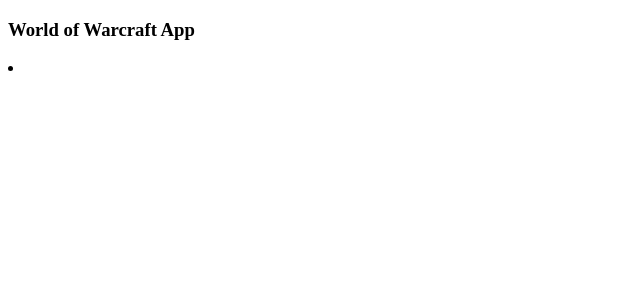
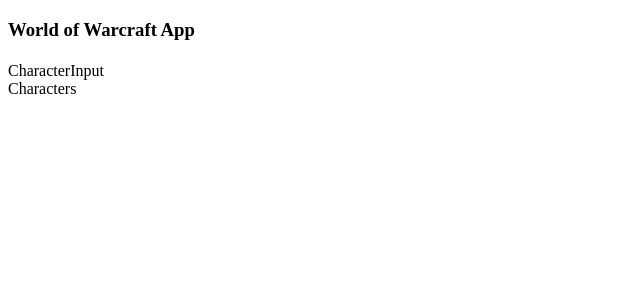
Before and after one commit to HuydDo/wow, a React (Create React App) app in the folder wow-frontend/: page /players/1 in a window 1280 px wide. Shown: the top 300 px of the page, without its empty margins (0-640 px from the left). Built offline with nearby package versions, Linux system fonts and the light colour scheme; no server answers.

Commit message:
created Characters and CharacterContainer components, CharactersContainer container, added Switch to PlayersContainer, rendered CharacersContainer component in Player component

```diff
--- /dev/null
+++ b/wow-frontend/src/components/CharacterInput.js
@@ -0,0 +1,11 @@
+import React, { Component } from 'react'
+
+export default class CharacterInput extends Component {
+  render() {
+    return (
+      <div>
+        CharacterInput
+      </div>
+    )
+  }
+}
--- /dev/null
+++ b/wow-frontend/src/components/Characters.js
@@ -0,0 +1,12 @@
+import React from 'react'
+
+// export default function Characters(props) {
+const Characters = (props) => {
+  return (
+    <div>
+      Characters
+    </div>
+  )
+}
+
+export default Characters
--- a/wow-frontend/src/components/Player.js
+++ b/wow-frontend/src/components/Player.js
@@ -1,18 +1,22 @@
 import React from 'react'
+import {Redirect} from 'react-router-dom'
+import CharactersContainer from '../containers/CharactersContainer'
 
 const Player = (props) => {
-  console.log(props)
+  // console.log(props)
 
   let player = props.players[props.match.params.id - 1]
   console.log(player)
 
   return(
-      <li>
-        { player ? player.name : null}
-      </li>
+    <div>
+      <h4>
+        {/* {player ? null :<Redirect to='/players'/>} */}
+        {player ? player.name : null}
+      </h4>
+      <CharactersContainer player={player}/>
+    </div>
   )
-
-
 }
 
 export default Player
--- a/wow-frontend/src/components/Players.js
+++ b/wow-frontend/src/components/Players.js
@@ -1,10 +1,14 @@
 import React from 'react'
+import {Route, Link} from 'react-router-dom'
 import Player from './Player'
 const Players = (props) => {
 
   return (
     <div>
-      {props.players.map(player =><div key={player.id}><Player player={player}/></div> )}
+      {props.players.map(player =>
+        <li key={player.id}>
+          <Link to={`/players/${player.id}`}>{player.name}</Link>
+         </li> )}
     </div>
   )
 
--- /dev/null
+++ b/wow-frontend/src/containers/CharactersContainer.js
@@ -0,0 +1,18 @@
+import React from 'react'
+import CharacterInput from '../components/CharacterInput'
+import Characters from '../components/Characters'
+
+class CharacterContainer extends React.Component{
+
+  render(){
+    return(
+      <div>
+        <CharacterInput/>
+        <Characters characters={this.props.player && this.props.player.characters}/>
+      </div>
+    )
+
+  }
+}
+
+export default CharacterContainer
--- a/wow-frontend/src/containers/PlayersContainer.js
+++ b/wow-frontend/src/containers/PlayersContainer.js
@@ -1,6 +1,6 @@
 import React from 'react'
 import {connect} from 'react-redux'
-import {Route} from 'react-router-dom'
+import {Route, Switch} from 'react-router-dom'
 import {fetchPlayers} from '../actions/fetchPlayers'
 import Players from '../components/Players'
 import Player from '../components/Player'
@@ -15,9 +15,11 @@
   render(){
     return(
       <div>
-        <Route path='/players/new' component={PlayerInput} />
-        <Route path='/players/:id'   render={(routeProps) => <Player {...routeProps} players={this.props.players}/>} />
-        <Route exact path='/players' render={(routeProps) => <Players {...routeProps} players={this.props.players}/>} />
+        <Switch>
+          <Route path='/players/new' component={PlayerInput} />
+          <Route path='/players/:id'   render={(routeProps) => <Player {...routeProps} players={this.props.players}/>} />
+          <Route path='/players' render={(routeProps) => <Players {...routeProps} players={this.props.players}/>} />
+        </Switch>
       </div>
     )
   }
```
